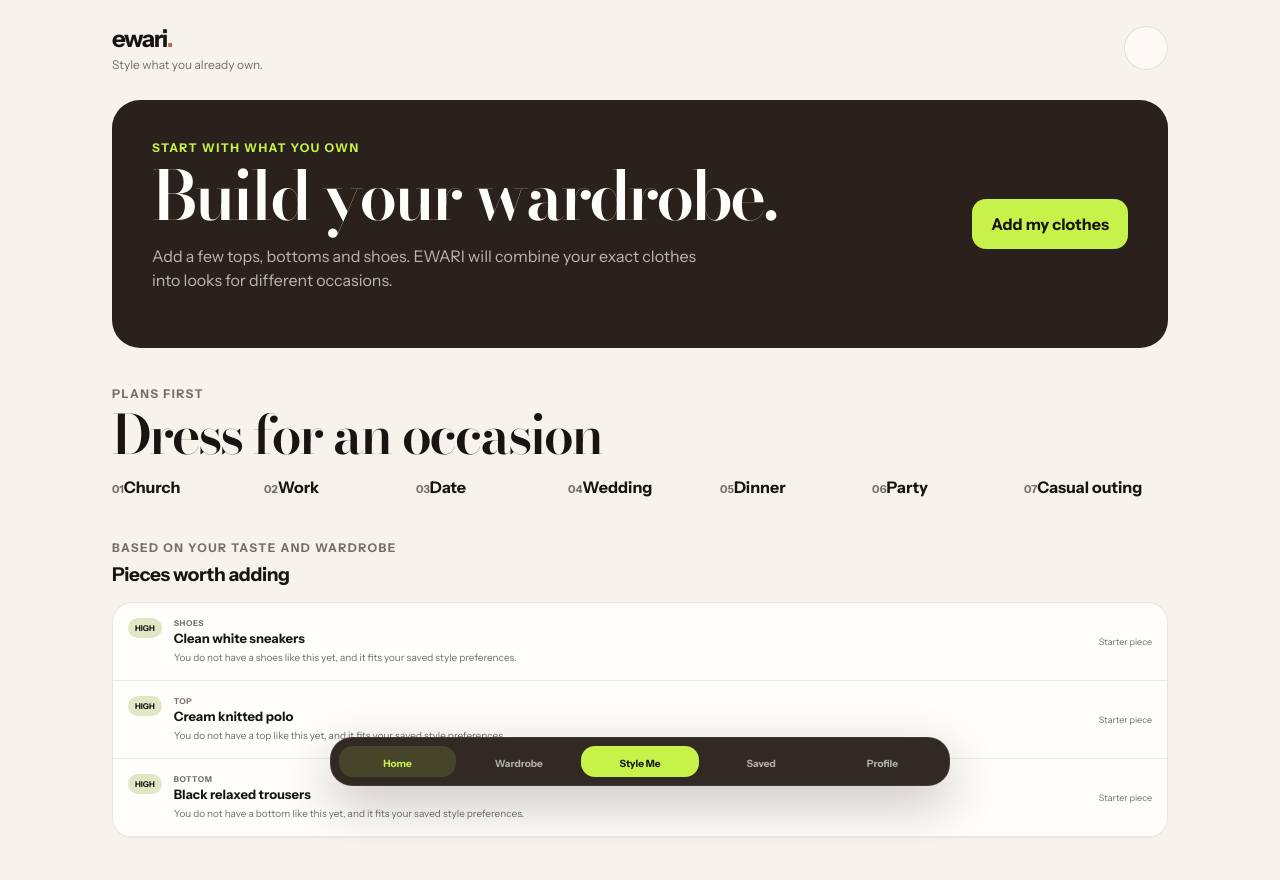
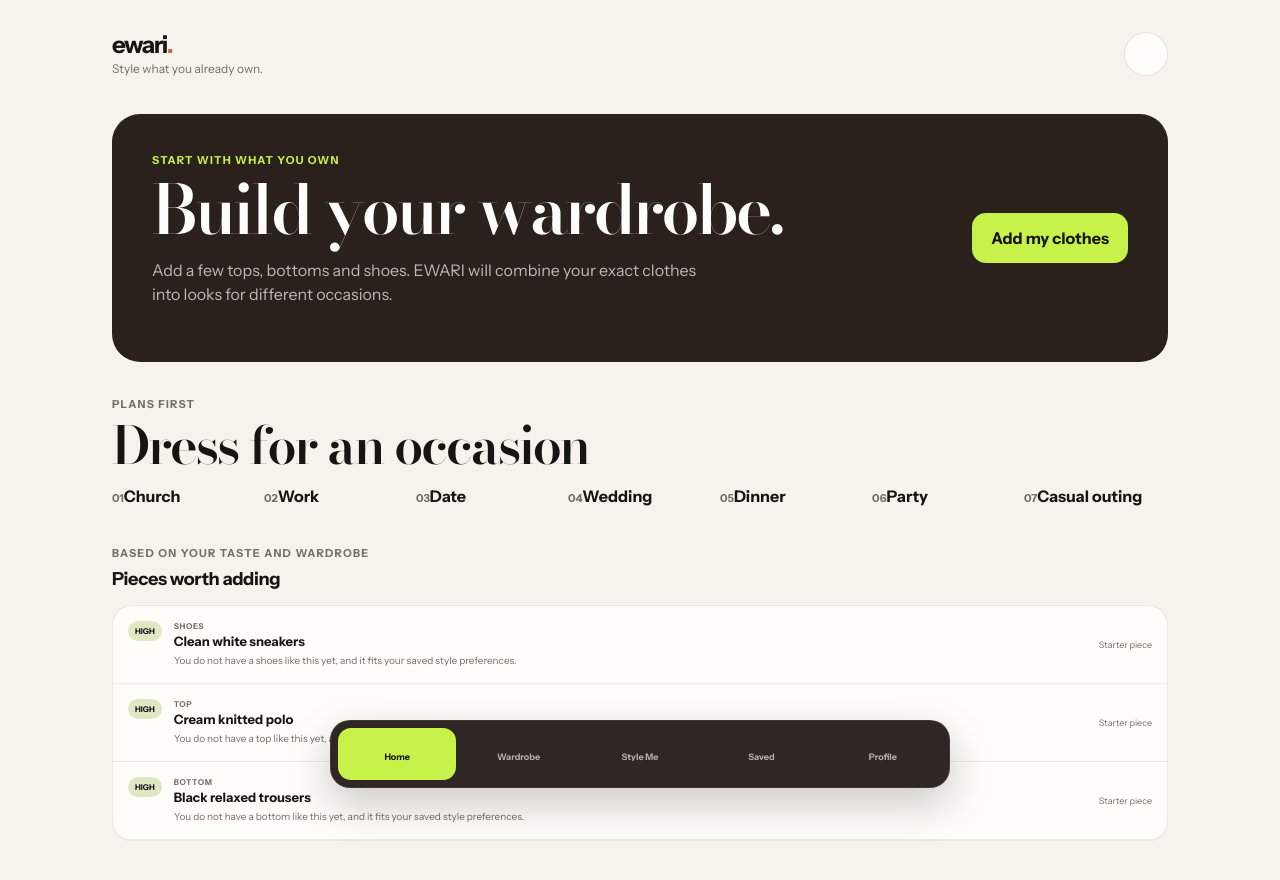
Before and after one commit to dannysammy202/ewari, a Next.js app: page /home in a window 1280 px wide. Shown: the top 880 px of the page. Built offline with nearby package versions, Linux system fonts and the light colour scheme.

Commit message:
fix: normalise navigation typography and controls

```diff
--- a/app/globals.css
+++ b/app/globals.css
@@ -8,27 +8,44 @@
   --muted: #766d67;
   --white: #fffdf9;
   --line: rgba(42, 33, 29, 0.12);
+  --line-strong: rgba(42, 33, 29, 0.2);
   --shadow: 0 18px 50px rgba(42, 33, 29, 0.08);
+  --page-gutter: 20px;
+  --nav-height: 76px;
 }
 
 * { box-sizing: border-box; }
 
-html { background: var(--bone); }
+html {
+  background: var(--bone);
+  min-width: 320px;
+  text-size-adjust: 100%;
+}
 
 body {
   margin: 0;
+  min-width: 320px;
+  min-height: 100vh;
   background: var(--bone);
   color: var(--ink);
   font-family: var(--font-sans), Arial, sans-serif;
-  min-height: 100vh;
   -webkit-font-smoothing: antialiased;
+  overflow-x: hidden;
 }
 
 button, input, textarea, select { font: inherit; }
 button, a { -webkit-tap-highlight-color: transparent; }
 a { color: inherit; text-decoration: none; }
-button { cursor: pointer; }
+button { cursor: pointer; color: inherit; }
+button:disabled { cursor: not-allowed; }
 img, svg { display: block; max-width: 100%; }
+textarea { line-height: 1.5; }
+select { appearance: none; }
+
+:focus-visible {
+  outline: 3px solid rgba(199, 242, 74, .72);
+  outline-offset: 2px;
+}
 
 ::selection { background: var(--lime); color: var(--ink); }
 
@@ -36,7 +53,10 @@ img, svg { display: block; max-width: 100%; }
   width: min(100%, 1120px);
   margin: 0 auto;
   min-height: 100vh;
-  padding: 24px 20px 108px;
+  padding:
+    max(20px, env(safe-area-inset-top))
+    var(--page-gutter)
+    calc(var(--nav-height) + 50px + env(safe-area-inset-bottom));
 }
 
 .app-page.narrow { width: min(100%, 760px); }
@@ -44,9 +64,10 @@ img, svg { display: block; max-width: 100%; }
 .eyebrow {
   margin: 0 0 8px;
   color: var(--muted);
-  font-size: 12px;
-  font-weight: 700;
-  letter-spacing: 0.12em;
+  font-size: 11px;
+  font-weight: 750;
+  letter-spacing: 0.11em;
+  line-height: 1.25;
   text-transform: uppercase;
 }
 
@@ -54,34 +75,44 @@ img, svg { display: block; max-width: 100%; }
   margin: 0;
   font-family: var(--font-display), Georgia, serif;
   font-weight: 600;
-  letter-spacing: -0.045em;
-  line-height: 0.96;
+  letter-spacing: -0.04em;
+  line-height: 0.98;
+  text-wrap: balance;
 }
 
-h1.display { font-size: clamp(42px, 10vw, 76px); }
-h2.display { font-size: clamp(32px, 7vw, 54px); }
+h1.display { font-size: clamp(40px, 9vw, 70px); }
+h2.display { font-size: clamp(32px, 6vw, 52px); }
 
 .muted { color: var(--muted); }
-.small { font-size: 13px; }
-.text-link { text-decoration: underline; text-underline-offset: 4px; }
+.small { font-size: 12px; }
+.text-link {
+  text-decoration: underline;
+  text-decoration-thickness: 1px;
+  text-underline-offset: 4px;
+}
 
 .primary-button,
 .secondary-button,
 .ghost-button {
   min-height: 50px;
+  display: inline-flex;
+  align-items: center;
+  justify-content: center;
+  gap: 8px;
   border-radius: 14px;
   border: 1px solid transparent;
   padding: 0 18px;
-  font-weight: 750;
-  transition: transform .18s ease, background .18s ease, border-color .18s ease;
+  font-weight: 760;
+  line-height: 1.2;
+  text-align: center;
+  white-space: nowrap;
+  transition: transform .16s ease, background .16s ease, border-color .16s ease, opacity .16s ease;
 }
 
 .primary-button {
   background: var(--cocoa);
   color: var(--lime);
 }
-
-.primary-button:hover { transform: translateY(-1px); }
 
 .secondary-button {
   background: var(--lime);
@@ -94,7 +125,23 @@ h2.display { font-size: clamp(32px, 7vw, 54px); }
   border-color: var(--line);
 }
 
+.primary-button:disabled,
+.secondary-button:disabled,
+.ghost-button:disabled {
+  opacity: .42;
+  transform: none;
+}
+
+@media (hover: hover) {
+  .primary-button:hover,
+  .secondary-button:hover,
+  .ghost-button:hover {
+    transform: translateY(-1px);
+  }
+}
+
 .icon-button {
+  flex: 0 0 auto;
   display: inline-grid;
   place-items: center;
   width: 44px;
@@ -102,15 +149,17 @@ h2.display { font-size: clamp(32px, 7vw, 54px); }
   padding: 0;
   border-radius: 50%;
   border: 1px solid var(--line);
-  background: rgba(255, 253, 249, .75);
+  background: var(--white);
   color: var(--ink);
 }
 
 .chip-row {
   display: flex;
-  gap: 9px;
+  gap: 8px;
   overflow-x: auto;
-  padding: 2px 0 4px;
+  overscroll-behavior-inline: contain;
+  scroll-snap-type: x proximity;
+  padding: 2px 1px 5px;
   scrollbar-width: none;
 }
 
@@ -118,13 +167,16 @@ h2.display { font-size: clamp(32px, 7vw, 54px); }
 
 .chip {
   flex: 0 0 auto;
+  min-height: 40px;
+  scroll-snap-align: start;
   border: 1px solid var(--line);
   background: var(--white);
   color: var(--ink);
   border-radius: 999px;
-  padding: 10px 14px;
-  font-size: 13px;
-  font-weight: 700;
+  padding: 0 14px;
+  font-size: 12px;
+  font-weight: 720;
+  white-space: nowrap;
 }
 
 .chip.active {
@@ -133,89 +185,107 @@ h2.display { font-size: clamp(32px, 7vw, 54px); }
   border-color: var(--cocoa);
 }
 
-.section { margin-top: 38px; }
+.section { margin-top: 36px; }
 
 .section-head {
   display: flex;
-  align-items: end;
+  align-items: center;
   justify-content: space-between;
   gap: 16px;
-  margin-bottom: 16px;
+  min-height: 42px;
+  margin-bottom: 15px;
 }
 
+.section-head > * { min-width: 0; }
 .section-head h2, .section-head h3 { margin: 0; }
-.section-head h3 { font-size: 19px; letter-spacing: -0.02em; }
+.section-head h3 {
+  font-size: 18px;
+  line-height: 1.15;
+  letter-spacing: -0.02em;
+}
 
 .card {
   background: var(--white);
   border: 1px solid var(--line);
-  border-radius: 22px;
+  border-radius: 20px;
 }
 
 .field {
   width: 100%;
+  min-height: 50px;
   border: 1px solid var(--line);
-  border-radius: 14px;
-  min-height: 52px;
-  padding: 0 16px;
+  border-radius: 13px;
+  padding: 0 14px;
   background: var(--white);
   color: var(--ink);
-  outline: none;
+  outline: 0;
 }
 
-.field:focus { border-color: var(--cocoa); box-shadow: 0 0 0 3px rgba(199, 242, 74, .35); }
+.field:focus {
+  border-color: var(--cocoa);
+  box-shadow: 0 0 0 3px rgba(199, 242, 74, .28);
+}
 
 .bottom-nav {
   position: fixed;
   left: 50%;
-  bottom: 14px;
+  bottom: max(12px, env(safe-area-inset-bottom));
   transform: translateX(-50%);
   z-index: 40;
   width: min(calc(100% - 24px), 620px);
+  min-height: 66px;
   display: grid;
-  grid-template-columns: repeat(5, 1fr);
-  gap: 4px;
-  padding: 8px;
-  background: rgba(42, 33, 29, .96);
+  grid-template-columns: repeat(5, minmax(0, 1fr));
+  gap: 3px;
+  padding: 7px;
+  background: rgba(42, 33, 29, .97);
   border: 1px solid rgba(255,255,255,.08);
-  border-radius: 22px;
-  box-shadow: 0 18px 50px rgba(23,20,18,.24);
+  border-radius: 20px;
+  box-shadow: 0 16px 42px rgba(23,20,18,.22);
   backdrop-filter: blur(18px);
 }
 
 .nav-item {
   min-width: 0;
+  min-height: 52px;
   display: grid;
-  justify-items: center;
+  place-items: center;
+  align-content: center;
   gap: 4px;
-  padding: 7px 3px;
-  border-radius: 14px;
+  padding: 5px 2px;
+  border-radius: 13px;
   color: rgba(255,255,255,.62);
-  font-size: 10px;
-  font-weight: 650;
+  font-size: 9px;
+  font-weight: 680;
+  line-height: 1;
+  white-space: nowrap;
 }
 
-.nav-item.active { background: rgba(199,242,74,.14); color: var(--lime); }
+.nav-item span {
+  max-width: 100%;
+  overflow: hidden;
+  text-overflow: ellipsis;
+}
 
-.nav-item.style-me {
+.nav-item.active {
   background: var(--lime);
   color: var(--ink);
 }
-
-.nav-item.style-me.active { background: var(--lime); color: var(--ink); }
 
 .topbar {
   display: flex;
   align-items: center;
   justify-content: space-between;
   gap: 16px;
-  margin-bottom: 28px;
+  min-height: 68px;
+  margin-bottom: 26px;
 }
 
 .wordmark {
   font-size: 24px;
   font-weight: 850;
   letter-spacing: -0.06em;
+  line-height: 1;
 }
 
 .logo-dot { color: var(--clay); }
@@ -227,18 +297,44 @@ h2.display { font-size: clamp(32px, 7vw, 54px); }
 }
 
 .empty-state {
-  padding: 56px 24px;
+  padding: 42px 22px;
   text-align: center;
-  border: 1px dashed var(--line);
-  border-radius: 20px;
+  border: 1px dashed var(--line-strong);
+  border-radius: 18px;
   color: var(--muted);
+  line-height: 1.55;
+}
+
+@media (max-width: 420px) {
+  :root { --page-gutter: 16px; }
+  .app-page { padding-top: max(16px, env(safe-area-inset-top)); }
+  h1.display { font-size: clamp(38px, 11vw, 48px); }
+  h2.display { font-size: clamp(30px, 9vw, 40px); }
+  .section { margin-top: 32px; }
+  .bottom-nav { width: calc(100% - 16px); border-radius: 18px; }
+  .nav-item { font-size: 8.5px; }
 }
 
 @media (min-width: 720px) {
-  .app-page { padding-left: 32px; padding-right: 32px; }
-  .outfit-grid { grid-template-columns: repeat(3, minmax(0, 1fr)); gap: 18px; }
+  :root { --page-gutter: 32px; }
+  .app-page {
+    padding-bottom: calc(var(--nav-height) + 56px + env(safe-area-inset-bottom));
+  }
+  .outfit-grid {
+    grid-template-columns: repeat(3, minmax(0, 1fr));
+    gap: 18px;
+  }
 }
 
 @media (min-width: 980px) {
   .outfit-grid { grid-template-columns: repeat(4, minmax(0, 1fr)); }
 }
+
+@media (prefers-reduced-motion: reduce) {
+  *, *::before, *::after {
+    scroll-behavior: auto !important;
+    transition-duration: .01ms !important;
+    animation-duration: .01ms !important;
+    animation-iteration-count: 1 !important;
+  }
+}
--- a/components/bottom-nav.tsx
+++ b/components/bottom-nav.tsx
@@ -7,7 +7,7 @@ import { Icon } from "@/components/icon";
 const items = [
   { href: "/home", label: "Home", icon: "home-2" },
   { href: "/wardrobe", label: "Wardrobe", icon: "bag-2" },
-  { href: "/style-me", label: "Style Me", icon: "magic-star", featured: true },
+  { href: "/style-me", label: "Style Me", icon: "magic-star" },
   { href: "/saved", label: "Saved", icon: "bookmark" },
   { href: "/profile", label: "Profile", icon: "profile-circle" }
 ];
@@ -23,9 +23,10 @@ export function BottomNav() {
           <Link
             key={item.href}
             href={item.href}
-            className={`nav-item ${active ? "active" : ""} ${item.featured ? "style-me" : ""}`}
+            aria-current={active ? "page" : undefined}
+            className={`nav-item ${active ? "active" : ""}`}
           >
-            <Icon name={item.icon} active={active} size={21} />
+            <Icon name={item.icon} active={active} size={20} />
             <span>{item.label}</span>
           </Link>
         );
```
